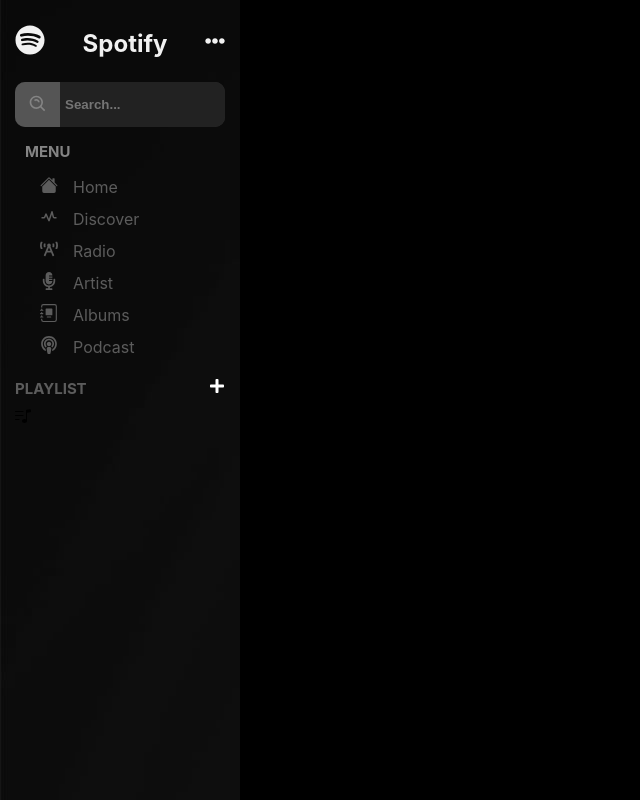
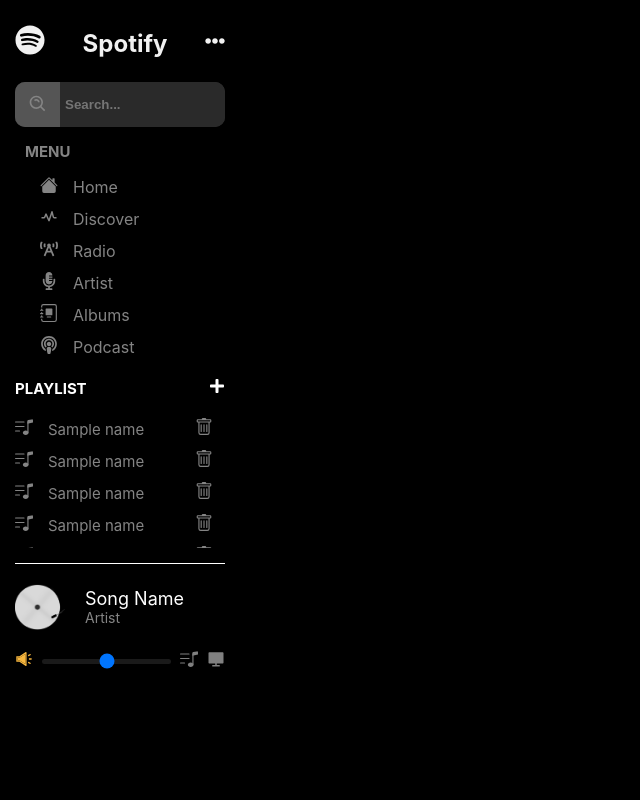
Before and after one commit to Swaakk/Spotify-clone, a React (Create React App) app: page / in a window 1280 px wide. Shown: the whole page, without its empty margins (0-640 px from the left). Built offline with nearby package versions, Linux system fonts and the light colour scheme.

Commit message:
left section design almot going to finish

```diff
--- a/src/App.css
+++ b/src/App.css
@@ -4,7 +4,10 @@
     position: relative;
     overflow: hidden;
     display: flex;
-    background: #000;
+    background: black;
+    /* filter: grayscale(100); */
+    /* background: url(./img/background.jpg) no-repeat center; */
+    background-size: cover;
 }
 
 .background{
@@ -13,8 +16,6 @@
     left: 0;
     right: 0;
     bottom: 0;
-    /* background: url(./img/background.jpg) no-repeat center;
-    background-size: cover;
-    filter: grayscale(100);
-    z-index: 1; */
+    /* background-size: cover; */
+    z-index: 1;
 }
--- a/src/Components/LeftMenuu.js
+++ b/src/Components/LeftMenuu.js
@@ -5,6 +5,7 @@
 import { MenuList } from './MenuList'
 import { Menu } from './Menu'
 import { MenuPlay } from './MenuPlay'
+import { TrackList } from './TrackList'
 
 
 
@@ -30,6 +31,7 @@
         </div>
           <Menu title={'Menu'} MenuObject={MenuList}/>
           <MenuPlay/>
+          <TrackList/>
 
 
     </div>
--- a/src/Components/MenuPlay.js
+++ b/src/Components/MenuPlay.js
@@ -16,10 +16,21 @@
         </div>
 
         <div className='playListScroll'>
-            <i>
-                <BsMusicNoteList/>
-            </i>
-        </div>
+            {
+                PlayList && PlayList.map((list)=>(
+                    <div className="playList">
+                        <i className='list'>
+                            <BsMusicNoteList/>
+                        </i>
+                            <p>Sample name</p>
+                        <i className='trash'>
+                            <BsTrash/>
+                        </i>
+                    </div>
+                ))
+            }
+
+    </div>
 
     </div>
   )
--- a/src/Components/PlayList.js
+++ b/src/Components/PlayList.js
@@ -1,10 +1,10 @@
 const PlayList = [
     {id : 1, name : "Top Hits of 2021"},
-    {id : 1, name : "Dance"},
-    {id : 1, name : "Realaxing Music"},
-    {id : 1, name : "Instrument"},
-    {id : 1, name : "Hip Hop"},
-    {id : 1, name : "Workout Music"},
+    {id : 2, name : "Dance"},
+    {id : 3, name : "Realaxing Music"},
+    {id : 4, name : "Instrument"},
+    {id : 5, name : "Hip Hop"},
+    {id : 6, name : "Workout Music"},
 ]
 
 
--- /dev/null
+++ b/src/Components/TrackList.js
@@ -0,0 +1,25 @@
+import React from 'react'
+import {AiTwotoneSound} from "react-icons/ai"
+import {RiComputerFill} from "react-icons/ri"
+import {BsMusicNoteList} from "react-icons/bs"
+import track from "../img/track.png"
+
+function TrackList() {
+  return (
+
+    <div className='trackList'>
+        <div className='top'>
+            <img src={track} />
+            <p className='trackName'>Song Name<span className='trackSpan'>Artist</span></p>
+        </div>
+        <div className='bottom'>
+            <i className='sound'><AiTwotoneSound/></i>
+            <input type="range" className='rangeColor' />
+            <i className='musicNote'><BsMusicNoteList/></i>
+            <i className='desk'><RiComputerFill/></i>
+        </div>
+    </div>
+  )
+}
+
+export { TrackList }
--- a/src/Styles/LeftMenuu.css
+++ b/src/Styles/LeftMenuu.css
@@ -2,10 +2,11 @@
     width: 240px;
     height: 100%;
     min-height: 100vh;
+    /* background: black; */
     /* background: rgb(29, 28, 28); */
-    background: url(../img/background.jpg);
-    filter: grayscale(100);
-    backdrop-filter: blur(20px);
+    /* background: url(../img/background.jpg); */
+    /* filter: grayscale(100); */
+    /* backdrop-filter: blur(20px); */
     padding: 25px 15px;
     overflow: hidden;
     transition: all 0.3s ease;
@@ -30,7 +31,8 @@
 .searchBox{
     width: 100%;
     height: 45px;
-    background: rebeccapurple;
+    /* background: rebeccapurple; */
+    background: #555;
     position: relative;
     margin-top: 20px;
     color: #848484;
@@ -95,7 +97,8 @@
 
 .MenuContainer ul li a{
     text-decoration: none;
-    color: green;
+    /* color: green; */
+    color: #848484;
     display: flex;
     align-items: center;
     font-size: 16px;
@@ -116,7 +119,8 @@
     left: 1px;
     width: 0px;
     height: 100%;
-    background: rgb(234, 233, 240);
+    /* background: rgb(234, 233, 240); */
+    background: 	#1DB954;
     border-radius: 5px;
 }
 
@@ -145,7 +149,7 @@
     display: flex;
     justify-content: space-between;
     align-items: center;
-    color: green;
+    color: white;
     margin-bottom: 10px;
 }
 
@@ -159,3 +163,113 @@
     color: white;
     cursor: pointer;
 }
+
+
+.playListContainer .playListScroll {
+    height: 140px;
+    /* background: blue; */
+    overflow-x: hidden;
+    overflow-y: scroll;
+    position: relative;
+}
+
+.playListContainer .playListScroll .playList{
+    display: flex;
+    /* color: green; */
+    color: #848484;
+    align-items: center;
+    font-size: 18px;
+    /* margin: 10px 0; */
+    margin-top: 10px;
+    margin-bottom: 10px;
+
+}
+
+.playListContainer .playListScroll .playList:hover{
+    color:  white;
+    transition: 0.5s;
+}
+
+.playListContainer .playListScroll .playList .list{
+    margin-right: 15px;
+}
+
+.playListContainer .playListScroll .playList .trash{
+    margin-left: 51px;
+}
+
+.playListContainer .playListScroll .playList p{
+    font-size: 15px;
+    text-overflow: ellipsis;
+    overflow: hidden;
+    display: inline;
+}
+
+.trackList {
+    border-top: 1px solid white;
+    padding-top: 20px;
+}
+
+
+.trackList .top{
+    display: flex;
+    align-items: center;
+}
+
+
+.trackList .top img{
+    width: 50px ;
+}
+
+
+.trackList .top p.trackName{
+    margin-left: 20px;
+    color: white;
+    font-size: 18px;
+}
+.trackList .top .trackName .trackSpan{
+    display: block;
+    font-size: 14px;
+    /* color: green; */
+    color: #848484;
+}
+
+.trackList .bottom{
+    display: flex;
+    align-items: center;
+    justify-content: space-between;
+    margin-top: 20px;
+    color: white;
+}
+
+.trackList .bottom i{
+   /* color: green; */
+   font-size: 18px;
+   transition: .3s;
+}
+
+.trackList .bottom .sound{
+    /* color: rgb(255, 179, 38); */
+    color: rgb(248, 183, 62);
+}
+
+.trackList .bottom .musicNote{
+    color: 	gray;
+}
+
+.trackList .bottom .desk{
+    color: gray;
+}
+.trackList .bottom i:hover{
+    color: white;
+}
+
+.trackList .bottom input{
+    position: relative;
+    height: 5px;
+    border: none;
+    border-radius: 5px;
+    outline: none;
+    background: rgba(255,255,255,0.1);
+    appearance: none;
+}
```
Also changed, not shown: src/img/nadine.jpg (added), 1 other file (tests, documents, lock files or other folders).
